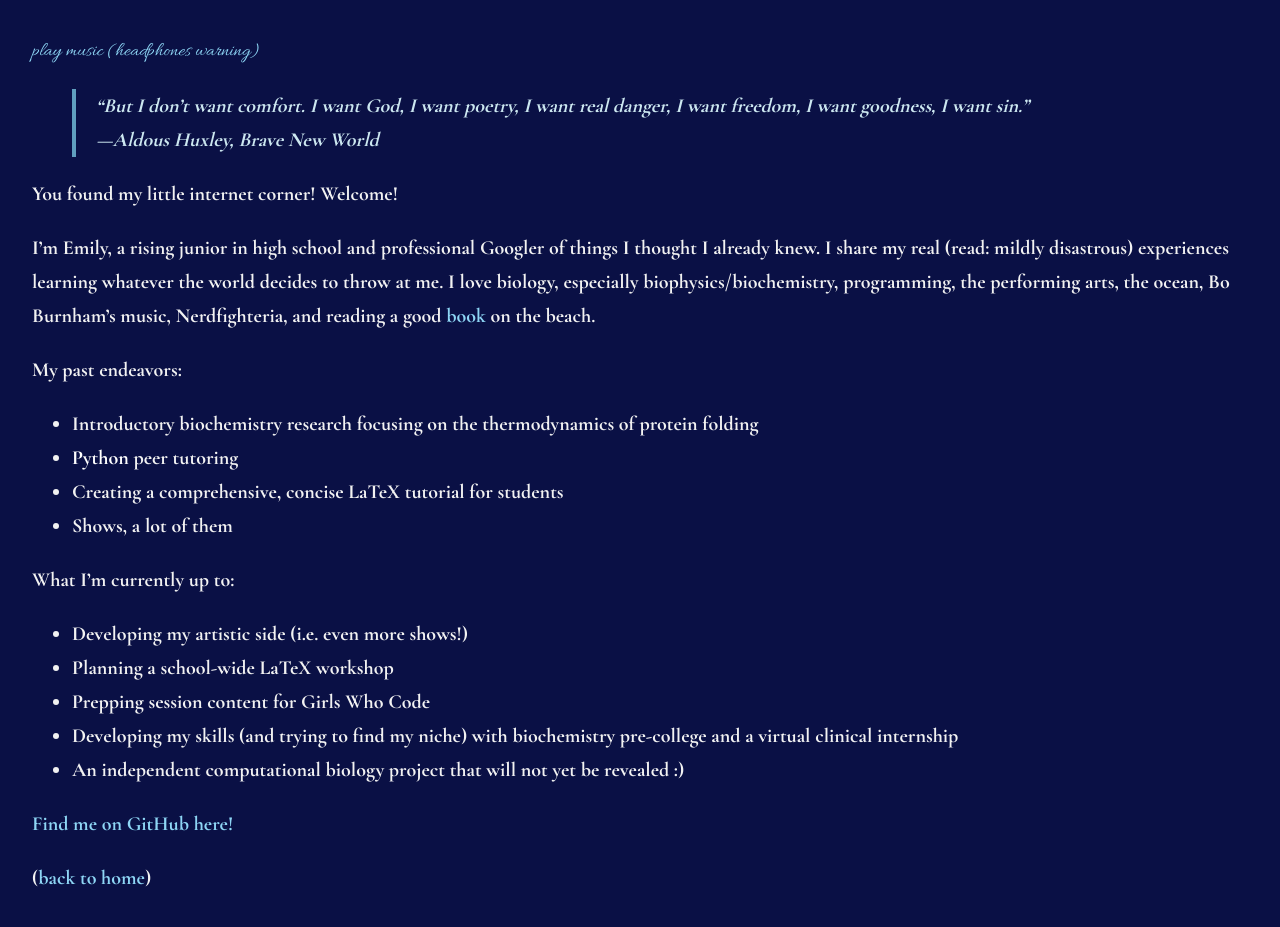
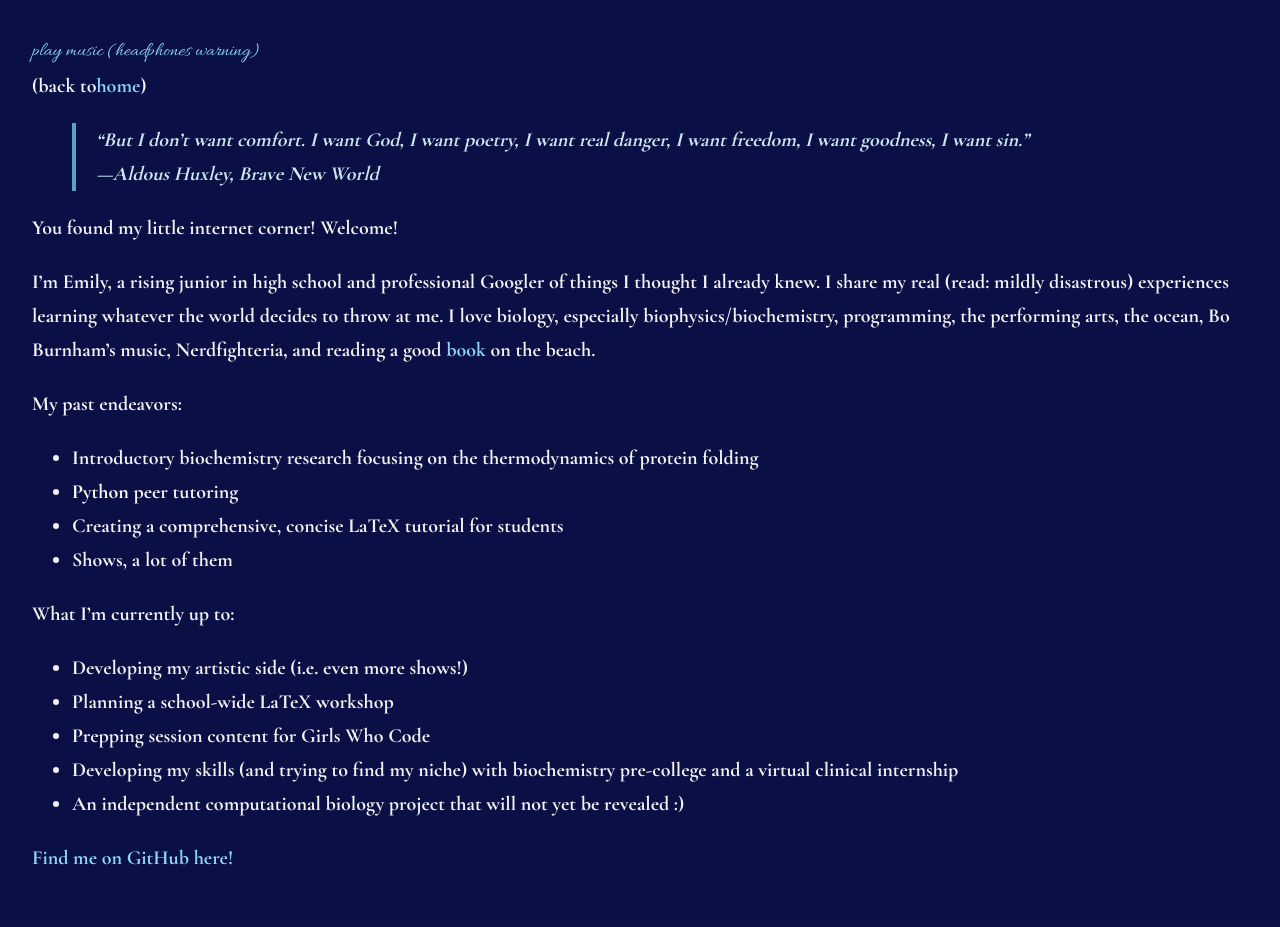
Before and after one commit to leucinemymind/leucinemymind.github.io, a Jekyll site: the page built from index.md, in a window 1280 px wide. Built offline with Jekyll 4.4.1, drawn with Linux system fonts in a browser that asks for light colours; our own code applies the rules of GitHub Pages for plain Markdown files.

Commit message:
moving home button

```diff
--- a/_layouts/default.html
+++ b/_layouts/default.html
@@ -17,8 +17,8 @@
   <audio id="bg-music" loop></audio>
 
   <main>
+    <span style="text-align:center">(back to<a href="https://leucinemymind.github.io">home</a>)</span>
     {{ content }}
-    <span style="text-align:center">(<a href="https://leucinemymind.github.io">back to home</a>)</span>
   </main>
 
   <script>
```
